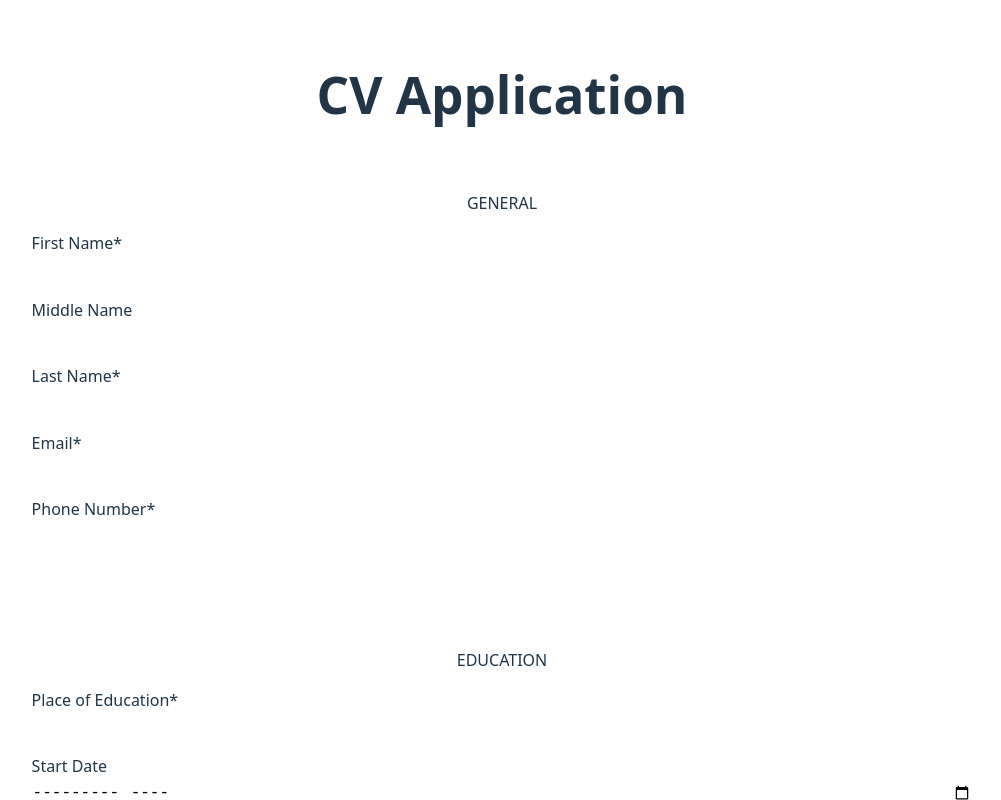
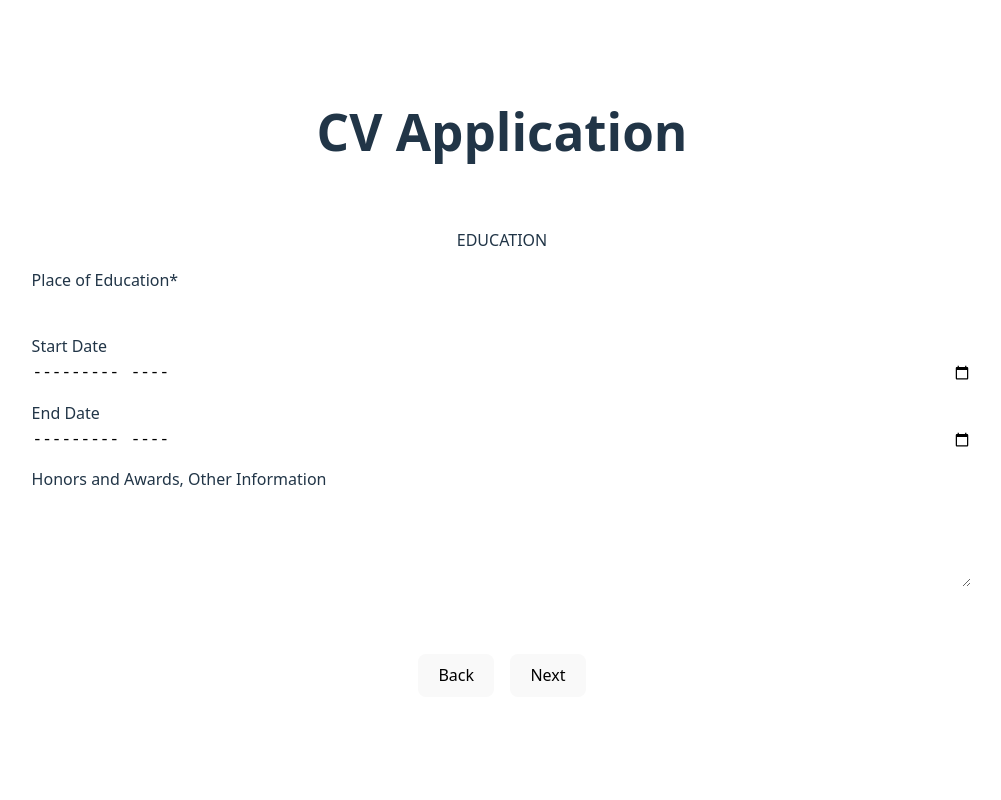
Before and after one commit to ruinabeshima/CV_Builder, a React (Vite) app: page / in a window 1280 px wide. Both pictures are taken after a click on the button "Next". Shown: the top 800 px of the page, without its empty margins (138-1139 px from the left). Built offline with nearby package versions, Linux system fonts and the light colour scheme.

Commit message:
Implemented back button and multiple pages with save

```diff
--- a/src/App.jsx
+++ b/src/App.jsx
@@ -1,9 +1,8 @@
 import General from './components/generalform'
 import Education from './components/educationform'
 import Title from './components/title'
-import NextButton from './components/nextbutton'
+import {NextButton,  BackButton, SubmitButton } from './components/formbutton'
 import Experience from './components/experienceform'
-import SubmitButton from './components/submitbutton'
 import "./index.css"
 import "./App.css"
 import { useState } from 'react'
@@ -23,6 +22,7 @@ function App() {("general")
   const [companyStartDate, setCompanyStartDate] = useState("")
   const [companyEndDate, setCompanyEndDate] = useState("")
   const [responsibilities, setReponsibilities] = useState("")
+
   const handleFirstName = (event) => {
     setFirstName(event.target.value)
   };
@@ -71,7 +71,7 @@ function App() {("general")
     setCompanyEndDate(event.target.value)
   }
 
-  const handleResponsibilities = () => {
+  const handleResponsibilities = (event) => {
     setReponsibilities(event.target.value)
   }
 
@@ -86,6 +86,11 @@ function App() {("general")
     setForm(form + 1);
   };
 
+  const prevForm = (event) => {
+    event.preventDefault()
+    setForm(form - 1);
+  }
+
   return (
     <>
       <Title />
@@ -99,24 +104,17 @@ function App() {("general")
       )}
       {form === 2 && (
         <>
-          <General firstName={firstName} middleName = {middleName} lastName = {lastName} email = {email} number = {number} handleFirstName = {handleFirstName} handleMiddleName = {handleMiddleName} handleLastName = {handleLastName} handleEmail = {handleEmail} handleNumber = {handleNumber}/>
-
           <Education nextForm = {nextForm} schoolName = {schoolName} handleSchoolName = {handleSchoolName} schoolStartDate = {schoolStartDate} handleSchoolStartDate = {handleSchoolStartDate} schoolEndDate = {schoolEndDate}
           handleSchoolEndDate = {handleSchoolEndDate} schoolDescription = {schoolDescription} handleSchoolDescription = {handleSchoolDescription} />
 
-          <NextButton nextForm = {nextForm} />
+          <BackButton nextForm = {nextForm} prevForm = {prevForm}/>
         </>
       )}
       {form === 3 && (
         <>
-          <General firstName={firstName} middleName = {middleName} lastName = {lastName} email = {email} number = {number} handleFirstName = {handleFirstName} handleMiddleName = {handleMiddleName} handleLastName = {handleLastName} handleEmail = {handleEmail} handleNumber = {handleNumber}/>
-
-          <Education nextForm = {nextForm}  schoolName = {schoolName} handleSchoolName = {handleSchoolName} schoolStartDate = {schoolStartDate} handleSchoolStartDate = {handleSchoolStartDate} schoolEndDate = {schoolEndDate}
-          handleSchoolEndDate = {handleSchoolEndDate} schoolDescription = {schoolDescription} handleSchoolDescription = {handleSchoolDescription}/>
-
           <Experience nextForm = {nextForm} companyName = {companyName} handleCompanyName = {handleCompanyName} companyStartDate = {companyStartDate} handleCompanyStartDate = {handleCompanyStartDate} companyEndDate = {companyEndDate} handleCompanyEndDate = {handleCompanyEndDate} responsibilities = {responsibilities} handleReponsibilities = {handleResponsibilities}/>
 
-          <SubmitButton submitForm = {submitForm}/>
+          <SubmitButton submitForm = {submitForm} prevForm = {prevForm}/>
         </>
       )}
     </>
--- /dev/null
+++ b/src/components/formbutton.jsx
@@ -0,0 +1,28 @@
+import "../styles/form.css"
+
+export function NextButton(props){
+  return (
+    <div className="button-container">
+          <button onClick={props.nextForm} type="submit">Next</button>
+    </div>
+  );
+}
+
+export function BackButton(props){
+  return (
+      <div className="button-container">
+        <button onClick={props.prevForm} type="submit">Back</button>
+        <button onClick={props.nextForm} type="submit">Next</button>
+      </div>
+  );
+}
+
+export function SubmitButton(props){
+  return (
+    <div className="button-container">
+      <button onClick={props.prevForm} type="submit">Back</button>
+      <button onClick={props.submitForm} type="submit" id="submit-button">Submit</button>
+    </div>
+  );
+
+}
--- a/src/components/nextbutton.jsx
+++ /dev/null
@@ -1,11 +0,0 @@
-import "../styles/form.css"
-
-function NextButton(prop){
-  return (
-    <div className="button-container">
-          <button onClick={prop.nextForm} type="submit">Next</button>
-    </div>
-  );
-}
-
-export default NextButton
--- a/src/components/submitbutton.jsx
+++ /dev/null
@@ -1,11 +0,0 @@
-import "../styles/form.css"
-
-function SubmitButton(prop){
-  return (
-    <div className="button-container">
-          <button onClick={prop.submitForm} type="submit" id="submit-button">Submit</button>
-    </div>
-  );
-}
-
-export default SubmitButton
--- a/src/index.css
+++ b/src/index.css
@@ -27,7 +27,7 @@ body {
   display: flex;
   place-items: center;
   min-width: 100vw;
-  min-height: 100vh;
+  height: 100vh;
 }
 
 h1 {
--- a/src/styles/form.css
+++ b/src/styles/form.css
@@ -36,14 +36,20 @@ textarea:focus {
 }
 
 .button-container {
-  margin-top: 2rem;
+  margin-top: 1rem;
+  display: flex;
+  gap: 1rem;
 }
 
 .container {
-  margin-bottom: 2rem;
+  margin-bottom: 1rem;
   border: 0.15rem solid white;
   width: 80%;
   border-radius: 1rem;
   padding-bottom: 1rem;
   padding-top: 1rem;
 }
+
+h1 {
+  margin-top: 0rem;
+}
```
